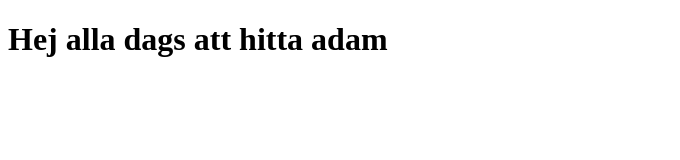
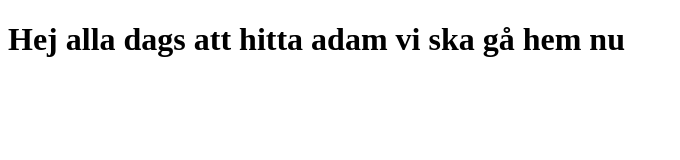
Before and after one commit to adameli/test_branch_demo, a plain HTML site: page index.html in a window 1280 px wide. Shown: the whole page, without its empty margins (0-680 px from the left). Drawn offline with Linux system fonts and the light colour scheme.

Commit message:
Update index.html

```diff
--- a/index.html
+++ b/index.html
@@ -10,7 +10,7 @@
 
 <body>
 
-    <h1>Hej alla dags att hitta adam</h1>
+    <h1>Hej alla dags att hitta adam vi ska gå hem nu</h1>
 
 </body>
 
```
